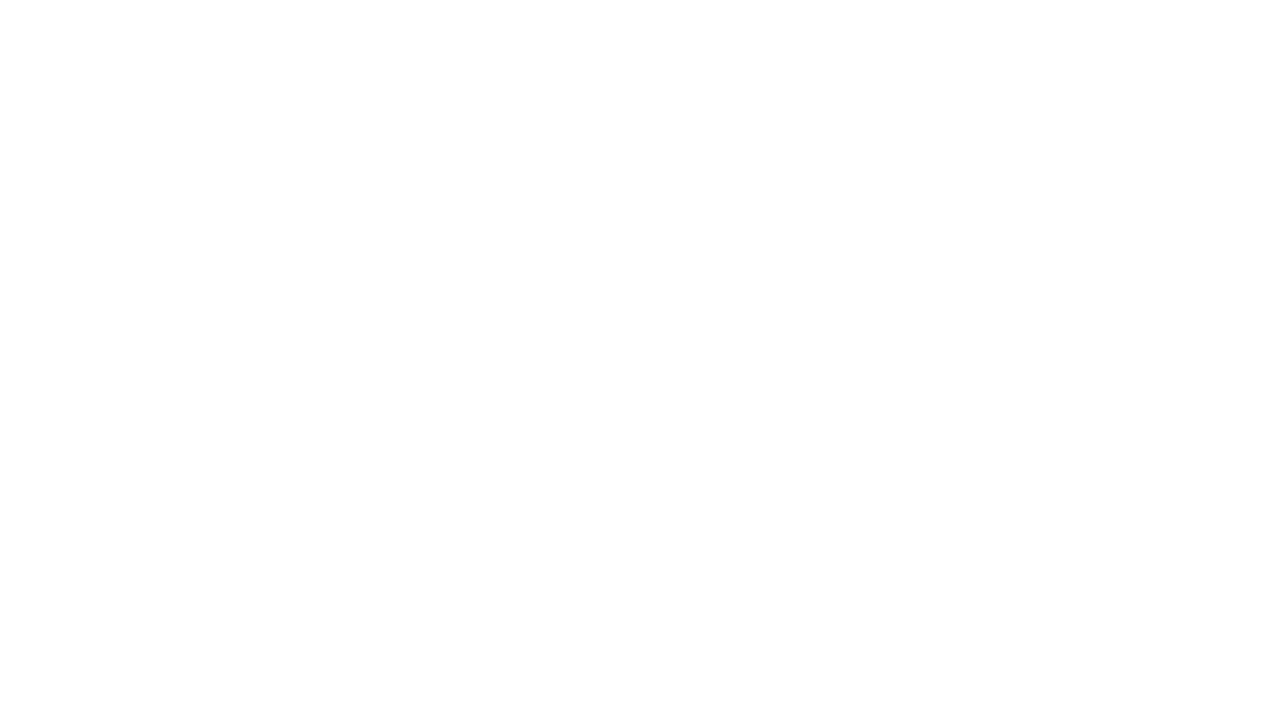
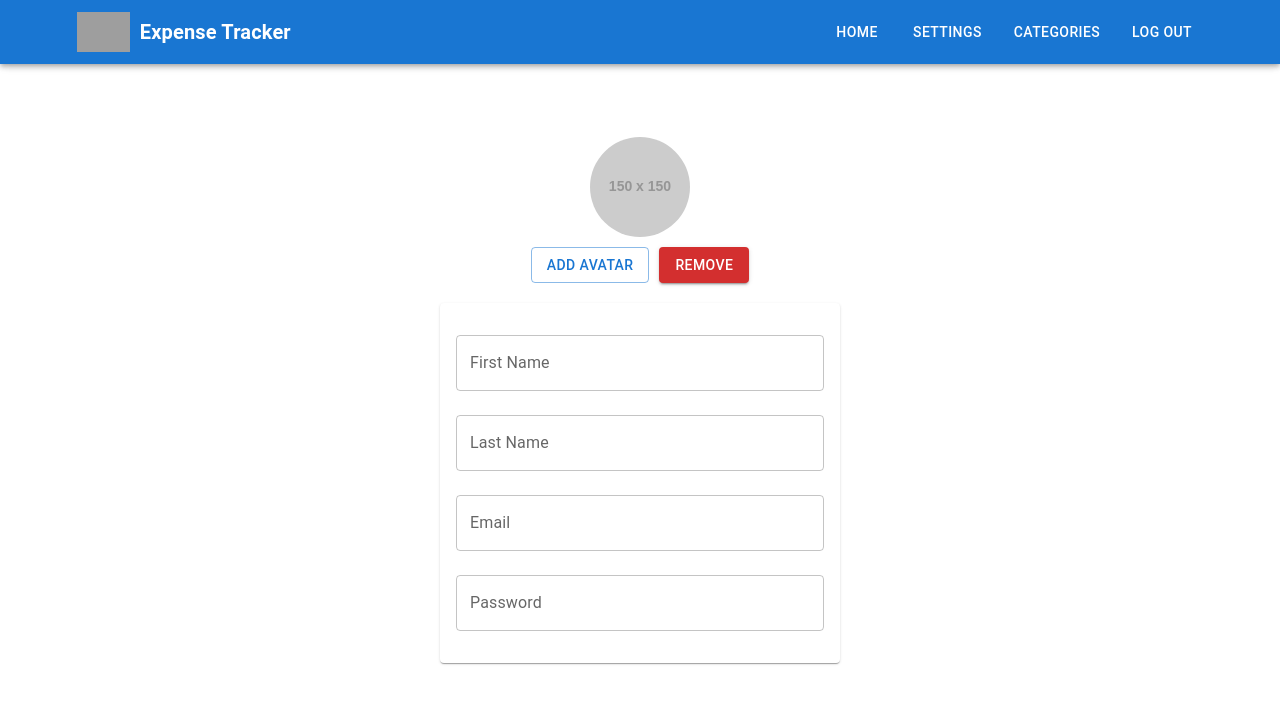
Before and after one commit to blitz-pixel/ExpenseManagemntAppSagentBackend, a React (Vite) app in the folder ExpenseManagementAppFrontEnd/: page /Settings in a window 1280 px wide. Before the commit this address had no page. Shown: the top 704 px of the page. Built offline with nearby package versions, Linux system fonts and the light colour scheme; grey boxes are pictures that could not be loaded.

Commit message:
settings page added

```diff
--- a/ExpenseManagementAppFrontEnd/package.json
+++ b/ExpenseManagementAppFrontEnd/package.json
@@ -30,6 +30,6 @@
     "eslint-plugin-react-hooks": "^5.0.0",
     "eslint-plugin-react-refresh": "^0.4.16",
     "globals": "^15.14.0",
-    "vite": "^6.0.5"
+    "vite": "^6.0.11"
   }
 }
--- a/ExpenseManagementAppFrontEnd/src/App.jsx
+++ b/ExpenseManagementAppFrontEnd/src/App.jsx
@@ -11,6 +11,7 @@ import Expense from "./Components/Expense.jsx";
 import Revenue from "./Components/Revenue.jsx";
 import Navbar from "./Components/Navbar.jsx";
 import Layout from "./Components/Layout.jsx";
+import Settings from "./Components/Settings.jsx";
 
 const App = () => {
     return (
@@ -23,7 +24,8 @@ const App = () => {
                         <Route path="/Expense" element={<Expense/>}/>
                         <Route path="/Revenue" element={<Revenue/>}/>
                         <Route path="/Account" element={<Account />} />
-                        <Route path="/Navigation" element={<Navbar />} />
+                        <Route path="/Settings" element={<Settings />} />
+
                     </Route>
                     <Route path="/Registration" element={ <Registration/>} />
                     <Route path="/Login" element={<Login />} />
--- a/ExpenseManagementAppFrontEnd/src/Components/Navbar.jsx
+++ b/ExpenseManagementAppFrontEnd/src/Components/Navbar.jsx
@@ -1,13 +1,15 @@
-import  { useState } from "react";
-import { AppBar, Toolbar, Typography, Button, IconButton, Menu, MenuItem, Box, Container } from "@mui/material";
-// import MenuIcon from "@mui/material/Menu";
-import { Menu as MenuIcon} from "lucide-react";
-import {Link, useNavigate} from "react-router-dom";
+import { useState } from "react";
+import { AppBar, Toolbar, Typography, Button, IconButton, Menu, MenuItem, Box, Container, Switch, FormControlLabel, Drawer, List, ListItem, ListItemText } from "@mui/material";
+import { Menu as MenuIcon } from "lucide-react";
+import { Link, useNavigate } from "react-router-dom";
 
 const Navbar = () => {
     const [anchorEl, setAnchorEl] = useState(null);
     const openMenu = Boolean(anchorEl);
     const navigate = useNavigate();
+    const [drawerOpen, setDrawerOpen] = useState(false);
+    const [darkMode, setDarkMode] = useState(false);
+    const [notifications, setNotifications] = useState(true);
 
     const handleMenuOpen = (event) => {
         setAnchorEl(event.currentTarget);
@@ -17,81 +19,85 @@ const Navbar = () => {
         setAnchorEl(null);
     };
 
+    const toggleDrawer = (open) => () => {
+        setDrawerOpen(open);
+    };
+
     return (
+        <>
             <AppBar position="fixed" color="primary" sx={{ zIndex: 1201 }}>
                 <Container maxWidth="lg">
                     <Toolbar disableGutters>
-                    {/* Logo and title */}
-
-
-                    <Box sx={{ flexGrow: 1, display: "flex", alignItems: "center",justifyContent : "space-between",ml : -23 }}>
-                        {/* Menu Icon on the Left */}
+                        <Box sx={{ flexGrow: 1, display: "flex", alignItems: "center", justifyContent: "space-between", ml: -23 }}>
                             <IconButton
                                 size="large"
                                 color="inherit"
                                 aria-label="menu"
-                            onClick={handleMenuOpen}
-                            sx={{
-                                marginRight: "auto" // This ensures the icon stays on the left
-                            }}
+                                onClick={toggleDrawer(true)}
+                                sx={{ marginRight: "auto" }}
                             >
                                 <MenuIcon />
                             </IconButton>
-
-                        {/* Logo and Name on the Right */}
                             <Link to="/" style={{ textDecoration: "none", display: "flex", alignItems: "center" }}>
                                 <img
                                     src="https://flowbite.com/docs/images/logo.svg"
                                     alt="Logo"
-                                style={{ height: "40px", marginRight: "10px",marginLeft : "-300px" }}
+                                    style={{ height: "40px", marginRight: "10px", marginLeft: "-300px" }}
                                 />
                                 <Typography variant="h6" sx={{ fontWeight: "bold", color: "white" }}>
                                     Expense Tracker
                                 </Typography>
                             </Link>
-
-                    <Menu
-                            anchorEl={anchorEl}
-                            open={openMenu}
-                            onClose={handleMenuClose}
-                            sx={{ mt: "45px" }}
-                        >
-
-                            <MenuItem onClick={() => navigate("/Dashboard")}>Dashboard</MenuItem>
-                            <MenuItem onClick={() => navigate("Expense")}>Expense</MenuItem>
-                            <MenuItem onClick={() => navigate("/Revenue")}>Revenue</MenuItem>
-                            <MenuItem onClick={() => navigate("/Report")}>Report</MenuItem>
-                        </Menu>
                         </Box>
-
-                    {/* Desktop Menu */}
                         <Box sx={{ flexGrow: 1, display: { xs: "none", md: "flex" }, justifyContent: "flex-end" }}>
-                        <Button color="inherit" sx={{ marginRight: 2 }}>
-                            Home
-                        </Button>
-                        <Button color="inherit" sx={{ marginRight: 2 }}>
-                            About
-                        </Button>
-                        <Button color="inherit" sx={{ marginRight: 2 }}>
-                            Services
-                        </Button>
-                        <Button color="inherit" sx={{ marginRight: 2 }}>
-                            Contact
-                        </Button>
-                    </Box>
-
-                    {/* Authentication Buttons */}
-                    <Box sx={{ display: "flex" }}>
-                        <Button color="inherit" sx={{ marginRight: 1 }}>
-                            Register
-                        </Button>
-                        <Button color="inherit" sx={{ marginRight: 1 }}>
-                            Login
-                        </Button>
+                            <Button color="inherit" sx={{ marginRight: 2 }}>Home</Button>
+                            <Button color="inherit" sx={{ marginRight: 2 }}>Settings</Button>
+                            <Button color="inherit" sx={{ marginRight: 2 }}>Categories</Button>
+                            <Button color="inherit" sx={{ marginRight: 2 }}>Log Out</Button>
                         </Box>
                     </Toolbar>
                 </Container>
             </AppBar>
+
+            <Drawer anchor="left" open={drawerOpen} onClose={toggleDrawer(false)}>
+                <Box sx={{ width: 250, p: 2 }}>
+                    <Typography variant="h6" gutterBottom>
+                        Navigation
+                    </Typography>
+                    <List>
+                        <ListItem button onClick={() => navigate("/Dashboard")}>
+                            <ListItemText primary="Dashboard" />
+                        </ListItem>
+                        <ListItem button onClick={() => navigate("/Expense")}>
+                            <ListItemText primary="Expense" />
+                        </ListItem>
+                        <ListItem button onClick={() => navigate("/Revenue")}>
+                            <ListItemText primary="Revenue" />
+                        </ListItem>
+                        <ListItem button onClick={() => navigate("/Report")}>
+                            <ListItemText primary="Report" />
+                        </ListItem>
+                    </List>
+                    <Typography variant="h6" gutterBottom sx={{ mt: 2 }}>
+                        Settings
+                    </Typography>
+                    <List>
+                        <ListItem>
+                            <FormControlLabel
+                                control={<Switch checked={darkMode} onChange={() => setDarkMode(!darkMode)} />}
+                                label="Dark Mode"
+                            />
+                        </ListItem>
+                        <ListItem>
+                            <FormControlLabel
+                                control={<Switch checked={notifications} onChange={() => setNotifications(!notifications)} />}
+                                label="Notifications"
+                            />
+                        </ListItem>
+                    </List>
+                </Box>
+            </Drawer>
+        </>
     );
 };
 
--- /dev/null
+++ b/ExpenseManagementAppFrontEnd/src/Components/Settings.jsx
@@ -0,0 +1,48 @@
+import { useState } from "react";
+import { Avatar, Button, TextField, Card, CardContent } from "@mui/material";
+
+export default function SettingsPage() {
+    const [avatar, setAvatar] = useState(null);
+    const [formData, setFormData] = useState({
+        firstName: "",
+        lastName: "",
+        email: "",
+        password: ""
+    });
+
+    const handleAvatarUpload = (event) => {
+        const file = event.target.files[0];
+        if (file) {
+            setAvatar(URL.createObjectURL(file));
+        }
+    };
+
+    const removeAvatar = () => setAvatar(null);
+
+    const handleChange = (e) => {
+        setFormData({ ...formData, [e.target.name]: e.target.value });
+    };
+
+    return (
+        <div style={{ maxWidth: "400px", margin: "auto", padding: "20px" }}>
+            <div style={{ display: "flex", flexDirection: "column", alignItems: "center", gap: "10px" }}>
+                <Avatar src={avatar || "https://via.placeholder.com/150"} style={{ width: 100, height: 100 }} />
+                <div style={{ display: "flex", gap: "10px" }}>
+                    <input type="file" onChange={handleAvatarUpload} style={{ display: "none" }} id="avatar-upload" />
+                    <label htmlFor="avatar-upload">
+                        <Button variant="outlined" component="span">Add Avatar</Button>
+                    </label>
+                    <Button variant="contained" color="error" onClick={removeAvatar}>Remove</Button>
+                </div>
+            </div>
+            <Card style={{ marginTop: "20px" }}>
+                <CardContent>
+                    <TextField fullWidth label="First Name" name="firstName" value={formData.firstName} onChange={handleChange} margin="normal" />
+                    <TextField fullWidth label="Last Name" name="lastName" value={formData.lastName} onChange={handleChange} margin="normal" />
+                    <TextField fullWidth label="Email" type="email" name="email" value={formData.email} onChange={handleChange} margin="normal" />
+                    <TextField fullWidth label="Password" type="password" name="password" value={formData.password} onChange={handleChange} margin="normal" />
+                </CardContent>
+            </Card>
+        </div>
+    );
+}
```
Also changed, not shown: 1 other file (tests, documents, lock files or other folders). Lines whose indentation alone changed are shown as unchanged.
